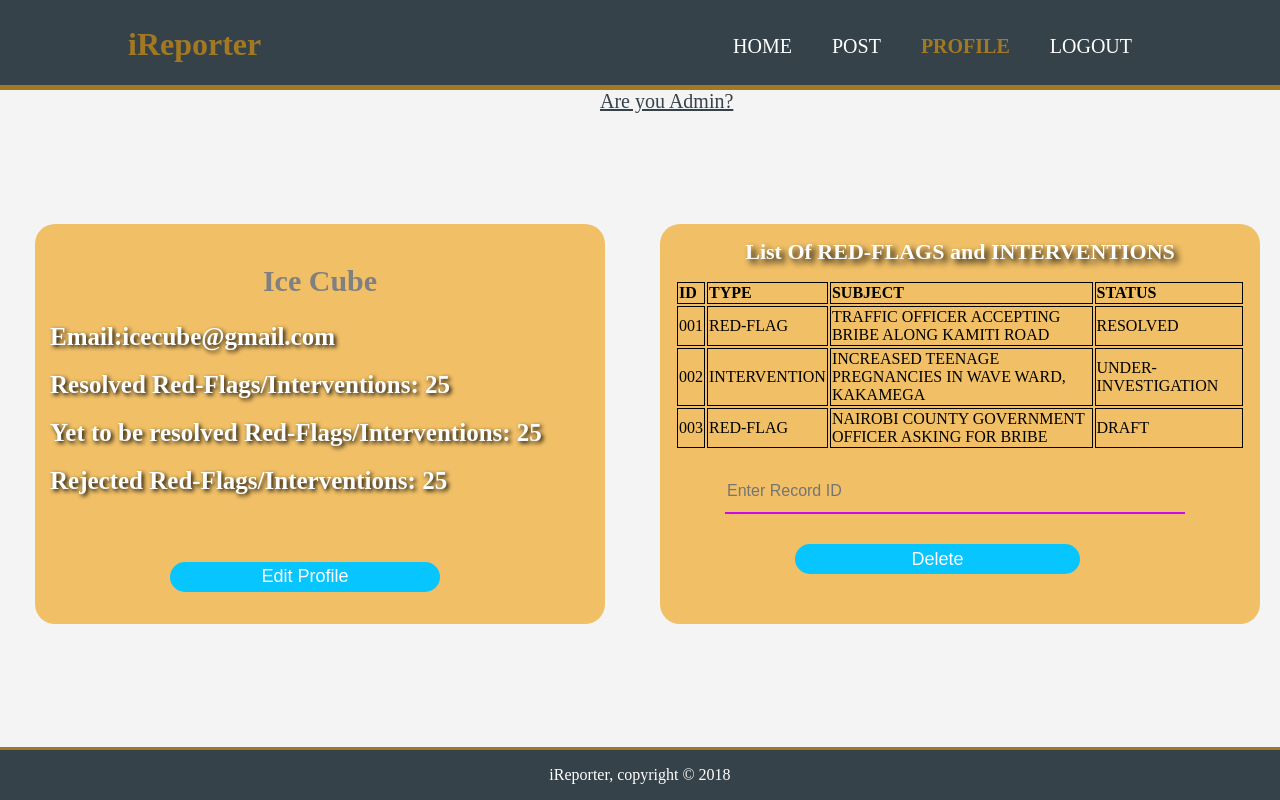
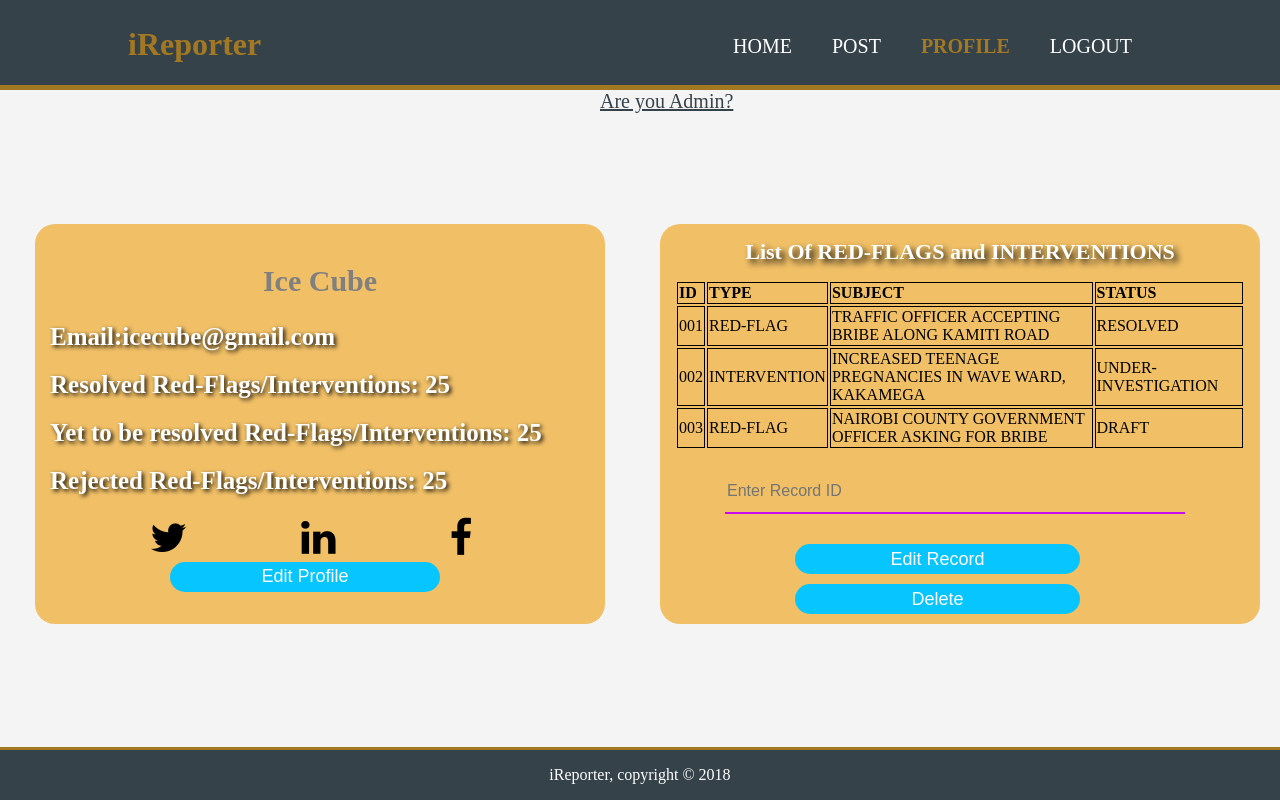
Before and after one commit to gkarumba/iReporter, a plain HTML site: page UI/profile.html in a window 1280 px wide. Drawn offline with Linux system fonts and the light colour scheme.

Commit message:
[#162112425] Add edit button

```diff
--- a/UI/profile.html
+++ b/UI/profile.html
@@ -6,7 +6,7 @@
     <title>Profile</title>
     <meta name="viewport" content="width=device-width, initial-scale=1">
     <link rel="stylesheet" type="text/css" media="screen" href="./css/style.css" />
-
+    <link rel="stylesheet" href="https://cdnjs.cloudflare.com/ajax/libs/font-awesome/4.7.0/css/font-awesome.min.css">
 </head>
 <body>
     <header>
@@ -69,6 +69,7 @@
             </tr>
         </table>
         <input type="text" name="" placeholder="Enter Record ID"><br>
+        <input type="submit" name="" value="Edit Record">
         <input type="submit" name="" value="Delete">
         </div>
     </section>
```
